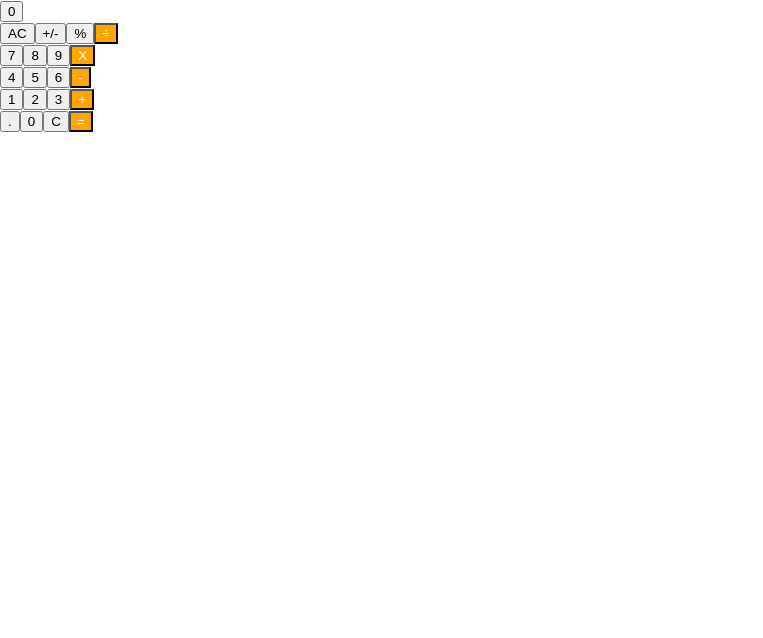
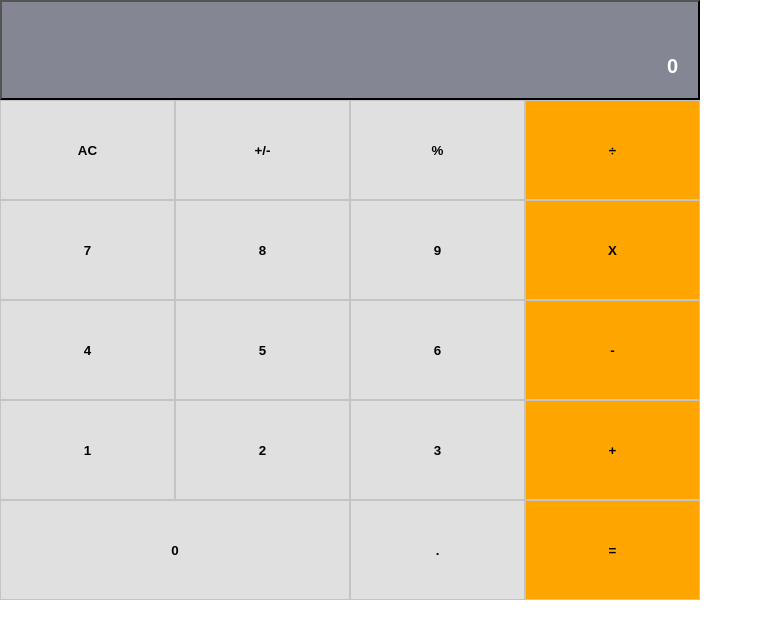
Before and after one commit to rmauritsson/react-calculator, a React (Create React App) app: page / in a window 1280 px wide. Shown: the top 638 px of the page, without its empty margins (0-763 px from the left). Built offline with nearby package versions, Linux system fonts and the light colour scheme.

Commit message:
Added styling according to the provided specs

```diff
--- a/src/App.css
+++ b/src/App.css
@@ -1,21 +1,35 @@
 .App {
+  display: flex;
+  flex-direction: column;
+  width: 700px;
 }
 
 .display {
+  color: white;
+  background-color: #848693;
+  display: flex;
+  font-size: 20px;
+  font-weight: bold;
+  height: 100px;
+  width: 100%;
+  justify-content: flex-end;
+  align-items: flex-end;
+  padding: 20px;
 }
 
 .button-panel {
-  width: 400px;
-  height: 600px;
+  display: flex;
+  flex-direction: column;
 }
 
 .row {
+  height: 100px;
 }
 
 .button {
+  height: 100%;
+  color: #000;
+  border: 1px solid #c4c4c4;
+  background-color: orange;
+  font-weight: bold;
 }
-
-.operator {
-  background: orange;
-  color: white;
-}
--- a/src/components/Button.js
+++ b/src/components/Button.js
@@ -5,13 +5,17 @@
   isOperator = value => !Number.isNaN(Number(value)) || value === 'AC' || value === '+/-' || value === '%' || value === '.' || value === 'C'
 
   render() {
-    const { name } = this.props;
-
-    let buttonClasses = 'button ';
-    buttonClasses += this.isOperator(name) ? '' : 'operator';
+    const { name, color, wide } = this.props;
 
     return (
-      <button type="button" className={buttonClasses}>
+      <button
+        type="button"
+        className="button"
+        style={{
+          backgroundColor: color,
+          width: wide ? '50%' : '25%',
+        }}
+      >
         { name }
       </button>
     );
@@ -20,6 +24,8 @@
 
 Button.propTypes = {
   name: PropTypes.string.isRequired,
+  color: PropTypes.string.isRequired,
+  wide: PropTypes.bool.isRequired,
 };
 
 export default Button;
--- a/src/components/ButtonPanel.js
+++ b/src/components/ButtonPanel.js
@@ -5,37 +5,36 @@
   return (
     <div className="button-panel">
       <div className="row">
-        <Button name="AC" />
-        <Button name="+/-" />
-        <Button name="%" />
+        <Button name="AC" color="#e0e0e0" />
+        <Button name="+/-" color="#e0e0e0" />
+        <Button name="%" color="#e0e0e0" />
         <Button name="÷" />
       </div>
 
       <div className="row">
-        <Button name="7" />
-        <Button name="8" />
-        <Button name="9" />
+        <Button name="7" color="#e0e0e0" />
+        <Button name="8" color="#e0e0e0" />
+        <Button name="9" color="#e0e0e0" />
         <Button name="X" />
       </div>
 
       <div className="row">
-        <Button name="4" />
-        <Button name="5" />
-        <Button name="6" />
+        <Button name="4" color="#e0e0e0" />
+        <Button name="5" color="#e0e0e0" />
+        <Button name="6" color="#e0e0e0" />
         <Button name="-" />
       </div>
 
       <div className="row">
-        <Button name="1" />
-        <Button name="2" />
-        <Button name="3" />
+        <Button name="1" color="#e0e0e0" />
+        <Button name="2" color="#e0e0e0" />
+        <Button name="3" color="#e0e0e0" />
         <Button name="+" />
       </div>
 
       <div className="row">
-        <Button name="." />
-        <Button name="0" />
-        <Button name="C" />
+        <Button name="0" color="#e0e0e0" wide="true" />
+        <Button name="." color="#e0e0e0" />
         <Button name="=" />
       </div>
     </div>
```
